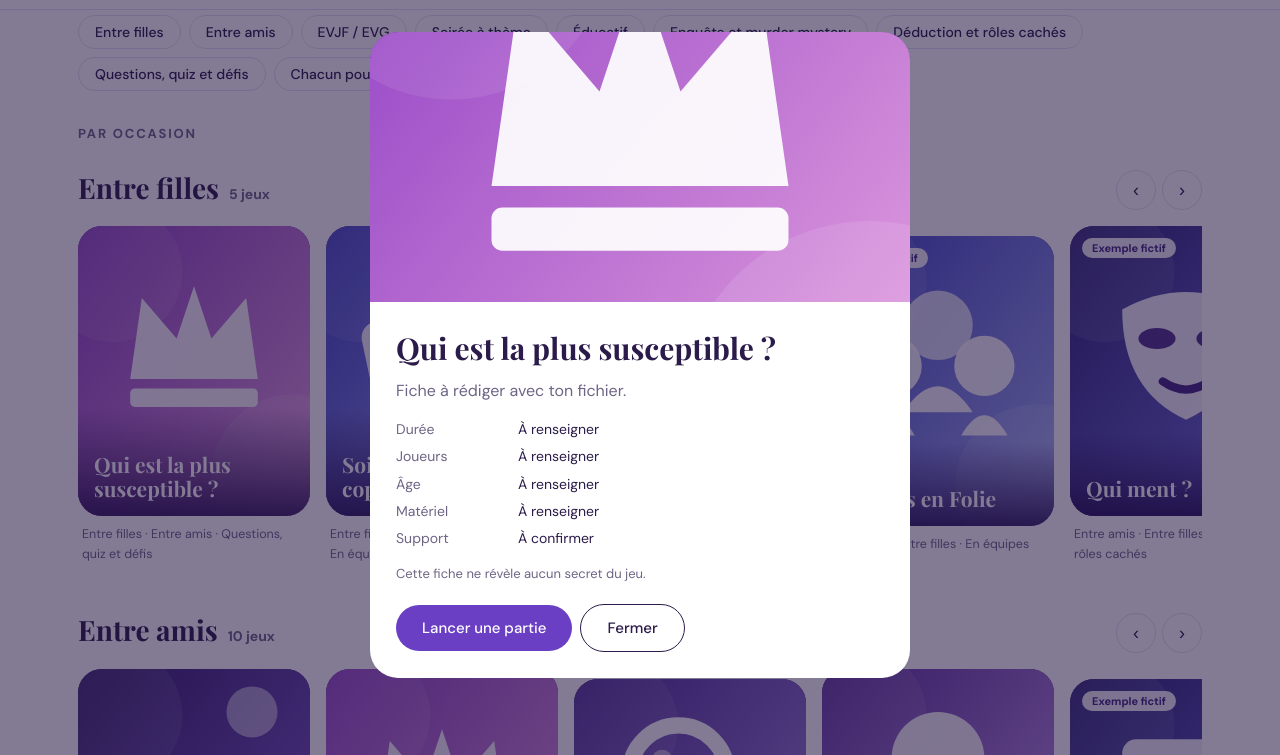
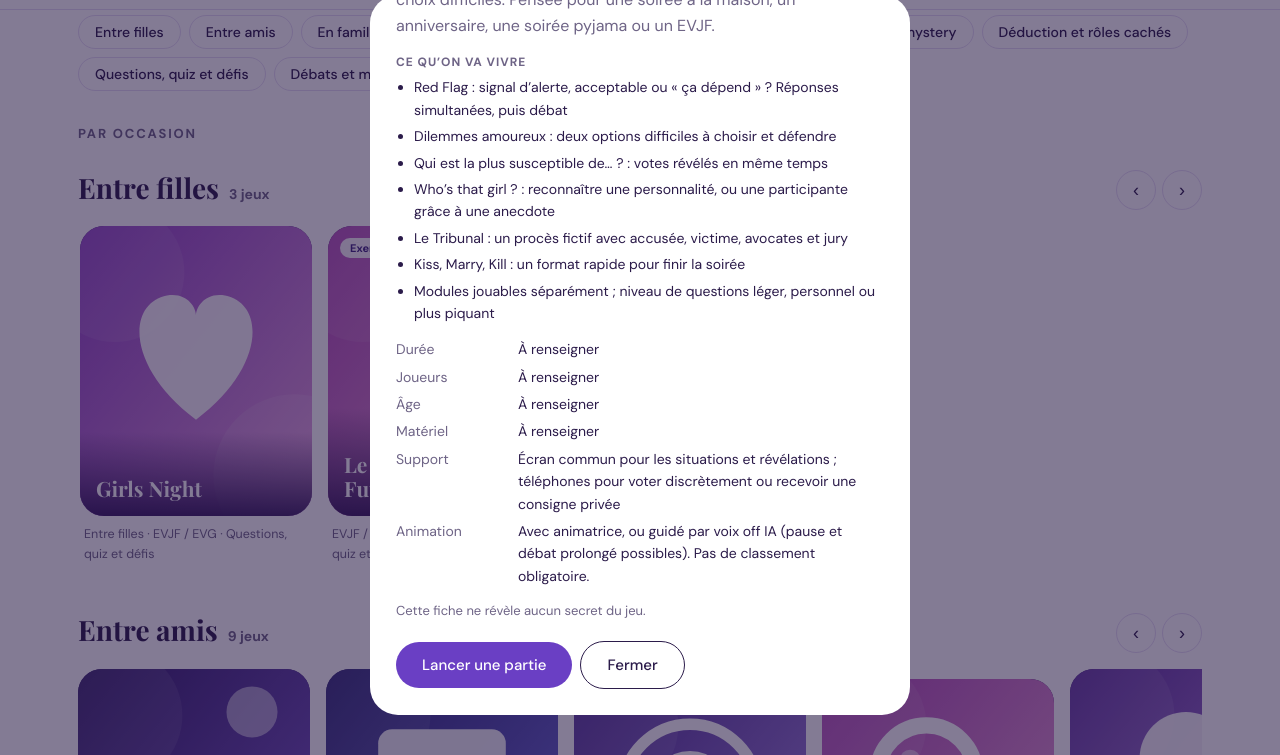
Before and after one commit to laetitiadrborges-lab/game-night, a plain HTML site: page index.html in a window 1280 px wide. Both pictures are taken after a click on the button 194 px from the left and 2636 px from the top of the page. Shown: the part 2241-2996 px from the top of the page. Drawn offline with nearby package versions, Linux system fonts and the light colour scheme; a web font is replaced by a local one.

Commit message:
Update index.html

```diff
--- a/index.html
+++ b/index.html
@@ -80,6 +80,9 @@ dialog h3{font-size:30px;margin-bottom:6px}
 .chips{display:flex;flex-wrap:wrap;gap:8px}
 .chip[aria-pressed="true"]{background:var(--acc);border-color:var(--acc);color:var(--onacc)}
 .code{font:700 46px "Playfair Display",serif;letter-spacing:.12em;color:var(--acc)}
+dialog{max-height:90vh;overflow:auto}
+dialog h4{font:700 12px "DM Sans",sans-serif;letter-spacing:.08em;text-transform:uppercase;color:var(--mut);margin:16px 0 6px}
+.db ul{margin:0;padding-left:18px;font-size:14px}.db li{margin-bottom:4px}
 </style>
 </head>
 <body>
@@ -95,7 +98,7 @@ dialog h3{font-size:30px;margin-bottom:6px}
   </div>
   <div class="covers" id="covers"></div>
 </header>
-<p class="warn"><strong>Prototype.</strong> Les visuels sont des illustrations provisoires, à remplacer par tes créations. Les 5 jeux sans badge sont les tiens (classement provisoire, infos à renseigner). Les jeux marqués « Exemple fictif » sont inventés pour se faire une idée du catalogue : leurs descriptions, durées et nombres de joueurs sont fictifs. Le lancement de partie est simulé.</p>
+<p class="warn"><strong>Prototype.</strong> Les visuels sont des illustrations provisoires, à remplacer par tes créations. Quatre jeux (La Soirée maudite, Girls Night, Le Braquage, Commando) sont décrits d’après tes documents ; durées, âges, matériel et barèmes restent à renseigner. Mission Taupe et La chambre des disparus n’ont pas encore de fiche. Les jeux marqués « Exemple fictif » sont inventés. Le lancement de partie est simulé.</p>
 
 <section id="concept">
 <div class="eb">Le concept</div>
@@ -155,26 +158,43 @@ q:'<text x="100" y="170" text-anchor="middle" font-size="150" font-family="Georg
 flask:'<path d="M82 70H118V105L152 170Q158 188 140 188H60Q42 188 48 170L82 105Z"/><circle cx="92" cy="165" r="8" fill="#3F2380" fill-opacity=".35"/><circle cx="116" cy="150" r="6" fill="#3F2380" fill-opacity=".35"/>',
 bolt:'<path d="M115 55L55 135H95L80 195L150 105H108Z"/>',
 team:'<circle cx="60" cy="130" r="26"/><circle cx="140" cy="130" r="26"/><circle cx="100" cy="95" r="30" fill-opacity=".75"/><path d="M40 190q20-35 40 0ZM120 190q20-35 40 0ZM70 170q30-45 60 0Z"/>',
-mask:'<path d="M45 90Q100 60 155 90Q155 160 100 185Q45 160 45 90Z"/><ellipse cx="75" cy="115" rx="16" ry="9" fill="#3F2380"/><ellipse cx="125" cy="115" rx="16" ry="9" fill="#3F2380"/><path d="M80 152Q100 166 120 152" stroke="#3F2380" stroke-width="7" fill="none" stroke-linecap="round"/>'};
+mask:'<path d="M45 90Q100 60 155 90Q155 160 100 185Q45 160 45 90Z"/><ellipse cx="75" cy="115" rx="16" ry="9" fill="#3F2380"/><ellipse cx="125" cy="115" rx="16" ry="9" fill="#3F2380"/><path d="M80 152Q100 166 120 152" stroke="#3F2380" stroke-width="7" fill="none" stroke-linecap="round"/>',
+heart:'<path d="M100 185C40 140 40 85 75 78C92 75 100 88 100 95C100 88 108 75 125 78C160 85 160 140 100 185Z"/>',
+target:'<circle cx="100" cy="115" r="58" fill="none" stroke="#fff" stroke-width="10"/><circle cx="100" cy="115" r="30" fill="none" stroke="#fff" stroke-width="10"/><circle cx="100" cy="115" r="8"/>'};
 var GR=[["#2F1A66","#8A63DC"],["#8E3FC4","#E8A4E0"],["#3B3FC4","#A9B6F7"],["#4B2A94","#B497F0"],["#5A2D9C","#D3A8F5"],["#B146B8","#F4B3DB"],["#262070","#7C7AF0"],["#6A2FA8","#E2A0F0"],["#3A2E9C","#C2B2FA"],["#7A3FD0","#C9A8F7"]];
 var uid=0;
 function art(g){var k=GR[g.g],i=++uid;return '<svg viewBox="0 0 200 250" preserveAspectRatio="xMidYMid slice" aria-hidden="true"><defs><linearGradient id="a'+i+'" x1="0" y1="0" x2="1" y2="1"><stop offset="0" stop-color="'+k[0]+'"/><stop offset="1" stop-color="'+k[1]+'"/></linearGradient></defs><rect width="200" height="250" fill="url(#a'+i+')"/><circle cx="30" cy="40" r="60" fill="#fff" fill-opacity=".08"/><circle cx="185" cy="215" r="70" fill="#fff" fill-opacity=".1"/><g fill="#fff" fill-opacity=".92" transform="translate(0,-18)">'+GL[g.k]+'</g></svg>'}
-var OCC=["Entre filles","Entre amis","EVJF / EVG","Soirée à thème","Éducatif"];
-var MEC=["Enquête et murder mystery","Déduction et rôles cachés","Questions, quiz et défis","Chacun pour soi","En équipes"];
-var R="Fiche à rédiger avec ton fichier.",X="Exemple fictif pour se faire une idée du catalogue.";
+var OCC=["Entre filles","Entre amis","En famille","EVJF / EVG","Soirée à thème","Éducatif"];
+var MEC=["Enquête et murder mystery","Déduction et rôles cachés","Questions, quiz et défis","Débats et mises en situation","Chacun pour soi","En équipes"];
+var R="Fiche à venir : le fichier de ce jeu n’a pas encore été transmis.",X="Exemple fictif pour se faire une idée du catalogue.";
 var G=[
-{n:"La Soirée maudite",k:"manoir",g:0,o:["Entre amis","Soirée à thème"],m:["Enquête et murder mystery","Déduction et rôles cachés"],d:"Murder mystery : suspects, armes et lieux à identifier, épreuves pour obtenir des indices, secrets, puis accusation finale. Les téléphones servent d’outils d’enquête pour recevoir des informations privées.",s:"TV + mobile (un téléphone par joueur)"},
-{n:"Qui est la plus susceptible ?",k:"crown",g:1,o:["Entre filles","Entre amis"],m:["Questions, quiz et défis","Chacun pour soi"],d:R},
-{n:"Soirée de jeux entre copines",k:"dice",g:2,o:["Entre filles"],m:["Questions, quiz et défis","En équipes"],d:R},
-{n:"Mission Taupe",k:"lens",g:3,o:["Entre amis"],m:["Déduction et rôles cachés"],d:R},
+{n:"La Soirée maudite",k:"manoir",g:0,o:["Entre amis","Soirée à thème"],m:["Enquête et murder mystery","Déduction et rôles cachés","Chacun pour soi"],
+d:"Un manoir, une panne de courant et un assassinat. Chaque joueur incarne un suspect avec un lien avec la victime et un secret ; l’un d’eux est le meurtrier. Il faut trouver le coupable, l’arme et le lieu, chacun pour soi : il n’y a qu’un gagnant.",
+v:["Épreuves collectives sur l’écran, différentes à chaque partie : code à résoudre, bougies à remettre en ordre, alibis à démêler, cadran, message codé, suite logique","Le gagnant d’une épreuve choisit entre un indice sur le crime et une information sur le secret d’un autre personnage","Défis secrets individuels, renouvelés pendant la soirée, qui donnent de nouvelles informations","Duels de questions rapides : le premier à trois bonnes réponses consulte un indice du perdant","Une accusation finale secrète : coupable + arme + lieu"],
+pl:"7 (version actuelle)",s:"TV pour l’histoire, les épreuves et les consignes ; téléphone pour le rôle, les défis, les indices et l’accusation",
+a:"Aujourd’hui animé par la créatrice (validation des défis, indices, duels). L’application pourrait gérer rôles, indices, scores et accusations ; certaines actions sociales resteraient à valider."},
+{n:"Girls Night",k:"heart",g:1,o:["Entre filles","EVJF / EVG"],m:["Questions, quiz et défis","Débats et mises en situation"],
+d:"Une soirée de jeux entre filles autour d’un écran commun : dilemmes amoureux, révélations, débats, mises en situation et choix difficiles. Pensée pour une soirée à la maison, un anniversaire, une soirée pyjama ou un EVJF.",
+v:["Red Flag : signal d’alerte, acceptable ou « ça dépend » ? Réponses simultanées, puis débat","Dilemmes amoureux : deux options difficiles à choisir et défendre","Qui est la plus susceptible de… ? : votes révélés en même temps","Who’s that girl ? : reconnaître une personnalité, ou une participante grâce à une anecdote","Le Tribunal : un procès fictif avec accusée, victime, avocates et jury","Kiss, Marry, Kill : un format rapide pour finir la soirée","Modules jouables séparément ; niveau de questions léger, personnel ou plus piquant"],
+s:"Écran commun pour les situations et révélations ; téléphones pour voter discrètement ou recevoir une consigne privée",
+a:"Avec animatrice, ou guidé par voix off IA (pause et débat prolongé possibles). Pas de classement obligatoire."},
+{n:"Le Braquage",k:"safe",g:6,o:["Entre amis"],m:["Chacun pour soi","Questions, quiz et défis"],
+d:"Chaque participant incarne un bandit et cherche à finir avec le plus gros butin. Épreuves, choix stratégiques, bluff, duels et événements surprises, dans l’ambiance d’un film de braquage.",
+v:["Profils de bandits, avec avantages et inconvénients","Épreuves : mémoriser le plan du coffre, résoudre des codes, estimer la valeur d’objets, blind test de séries","Règlements de compte : duels entre joueurs","Enveloppes : gains, pertes ou surprises, avec bluff et prise de risque","Choix d’une planque : villa, penthouse, bunker ou appartement","Mécanique de taupe envisagée : à confirmer"],
+s:"TV pour l’histoire, les plans, les énigmes, les extraits audio et les révélations ; téléphones pour les profils privés, les réponses et les décisions",
+a:"Animateur qui suit le butin, ou voix off IA. Barèmes et règles exactes à reprendre de ton diaporama."},
+{n:"Commando",k:"target",g:3,o:["En famille","Entre amis"],m:["En équipes","Questions, quiz et défis"],
+d:"Un jeu de soirée en équipes pour environ 8 à 10 joueurs : une mission commando en sept manches qui sollicitent des compétences différentes. Les équipes choisissent leurs représentants avant de découvrir l’épreuve.",
+v:["Réflexion : énigmes, grilles de logique, équations en symboles","Observation : une image affichée une minute, puis des questions de mémoire","Cinéma : reconnaître des films à partir d’images","Écoute : blind test d’environ 30 extraits, seuls les joueurs désignés répondent","Précision : château de cartes ou Juste Prix (format à préciser)","Communication : faire deviner des expressions à son équipe","Rapidité : questions flash et duels"],
+pl:"8 à 10 (en équipes)",s:"TV pour le briefing, les pictogrammes, les consignes, les images et les résultats ; téléphones pour choisir les représentants, répondre et suivre les scores",
+a:"Animateur qui arbitre, ou voix off IA. Le château de cartes demande du matériel et une validation humaine."},
+{n:"Mission Taupe",k:"lens",g:5,o:["Entre amis"],m:["Déduction et rôles cachés"],d:R},
 {n:"La chambre des disparus",k:"door",g:4,o:["Entre amis","Soirée à thème"],m:["Enquête et murder mystery"],d:R},
 {n:"Le Grand Défi de la Future Mariée",k:"ring",g:5,x:1,o:["EVJF / EVG","Entre filles"],m:["Questions, quiz et défis","En équipes"],d:X,du:"1 h 30",p:"6 à 12"},
-{n:"Le Casse du Siècle",k:"safe",g:6,x:1,o:["EVJF / EVG","Entre amis"],m:["En équipes","Enquête et murder mystery"],d:X,du:"1 h 45",p:"6 à 10"},
 {n:"La Nuit des Citrouilles",k:"pump",g:7,x:1,o:["Soirée à thème","Entre amis"],m:["Chacun pour soi","Questions, quiz et défis"],d:X,du:"1 h",p:"4 à 10"},
 {n:"Quiz Culture Express",k:"q",g:8,x:1,o:["Éducatif","Entre amis"],m:["Questions, quiz et défis","Chacun pour soi"],d:X,du:"45 min",p:"2 à 12"},
 {n:"Le Laboratoire du Savant Fou",k:"flask",g:3,x:1,o:["Éducatif"],m:["En équipes","Questions, quiz et défis"],d:X,du:"1 h",p:"4 à 12"},
 {n:"Duel de Cerveaux",k:"bolt",g:9,x:1,o:["Éducatif","Entre amis"],m:["Chacun pour soi"],d:X,du:"40 min",p:"2 à 6"},
-{n:"Équipes en Folie",k:"team",g:2,x:1,o:["Entre amis","Entre filles"],m:["En équipes"],d:X,du:"1 h 15",p:"6 à 14"},
 {n:"Qui ment ?",k:"mask",g:6,x:1,o:["Entre amis","Entre filles"],m:["Déduction et rôles cachés"],d:X,du:"50 min",p:"5 à 10"}
 ];
 function $(i){return document.getElementById(i)}
@@ -193,8 +213,9 @@ function build(){
  $("covers").innerHTML=[0,1,2].map(function(i){return '<div class="cv">'+art(G[i])+'<div class="t">'+G[i].n+'</div></div>'}).join("");
 }
 function sheet(i){var g=G[i];
- $("dc").innerHTML='<div class="cv">'+art(g)+'</div><div class="db"><h3 id="dt">'+g.n+'</h3><p style="margin:0;color:var(--mut)">'+g.d+'</p><dl class="dl"><dt>Durée</dt><dd>'+(g.du||"À renseigner")+'</dd><dt>Joueurs</dt><dd>'+(g.p||"À renseigner")+'</dd><dt>Âge</dt><dd>À renseigner</dd><dt>Matériel</dt><dd>À renseigner</dd><dt>Support</dt><dd>'+(g.s||"À confirmer")+'</dd></dl><p style="font-size:13px;color:var(--mut)">Cette fiche ne révèle aucun secret du jeu.</p><button class="btn" id="go">Lancer une partie</button><button class="btn alt" id="x">Fermer</button></div>';
- $("x").onclick=function(){$("dlg").close()};$("go").onclick=function(){launch(g)};$("dlg").showModal()}
+ var v=g.v?'<h4>Ce qu’on va vivre</h4><ul>'+g.v.map(function(x){return '<li>'+x+'</li>'}).join("")+'</ul>':"";
+ $("dc").innerHTML='<div class="cv">'+art(g)+'</div><div class="db"><h3 id="dt">'+g.n+'</h3><p style="margin:0;color:var(--mut)">'+g.d+'</p>'+v+'<dl class="dl"><dt>Durée</dt><dd>'+(g.du||"À renseigner")+'</dd><dt>Joueurs</dt><dd>'+(g.pl||g.p||"À renseigner")+'</dd><dt>Âge</dt><dd>À renseigner</dd><dt>Matériel</dt><dd>À renseigner</dd><dt>Support</dt><dd>'+(g.s||"À confirmer")+'</dd><dt>Animation</dt><dd>'+(g.a||"Animateur humain ou voix IA")+'</dd></dl><p style="font-size:13px;color:var(--mut)">Cette fiche ne révèle aucun secret du jeu.</p><button class="btn" id="go">Lancer une partie</button><button class="btn alt" id="x">Fermer</button></div>';
+ $("x").onclick=function(){$("dlg").close()};$("go").onclick=function(){if(g.n==="La Soirée maudite"){location.href="murder.html";return}launch(g)};$("dlg").showModal()}
 var sup="Combiné",ani="Animateur humain";
 function launch(g){
  function seg(id,o,c){return '<div class="chips" id="'+id+'">'+o.map(function(x){return '<button class="chip" aria-pressed="'+(x==c)+'">'+x+'</button>'}).join("")+'</div>'}
```
